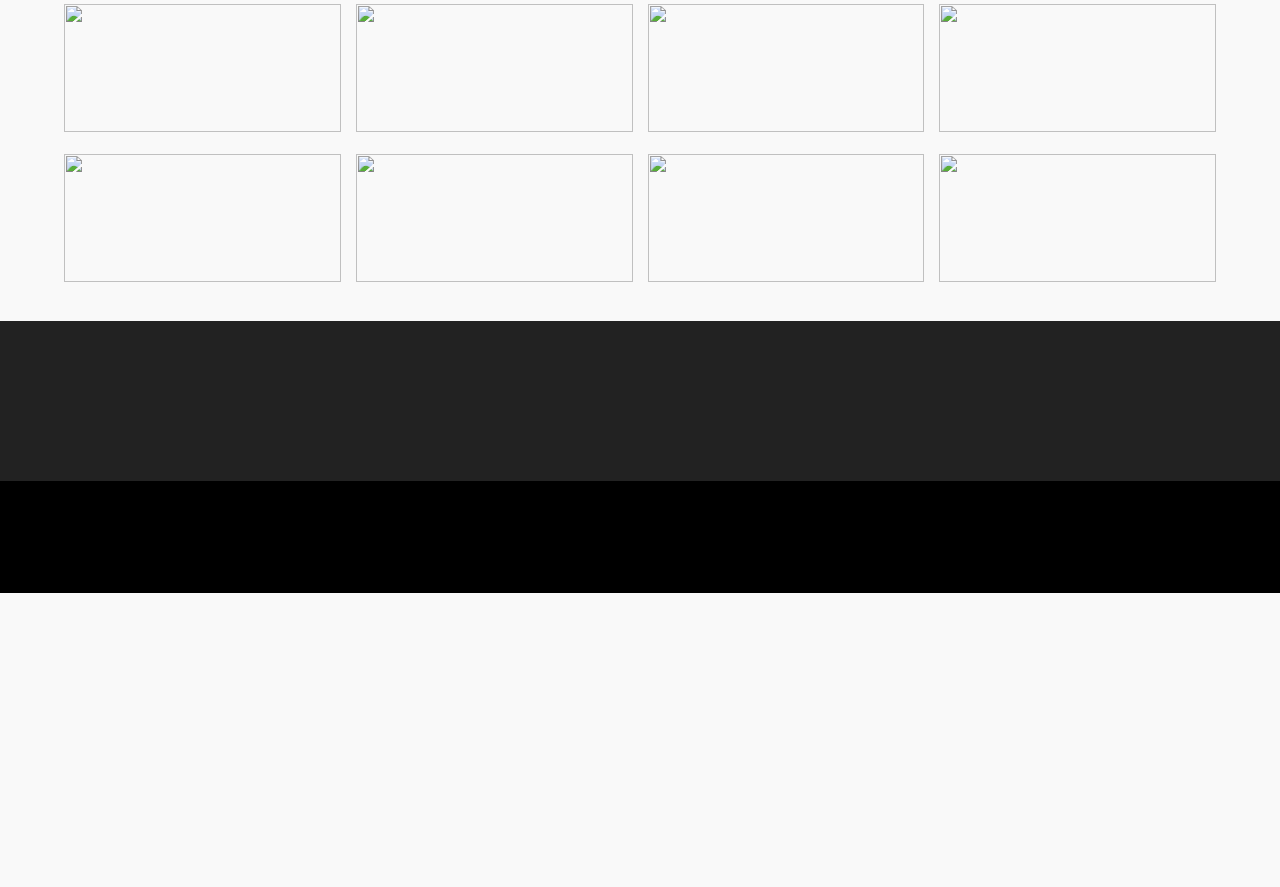
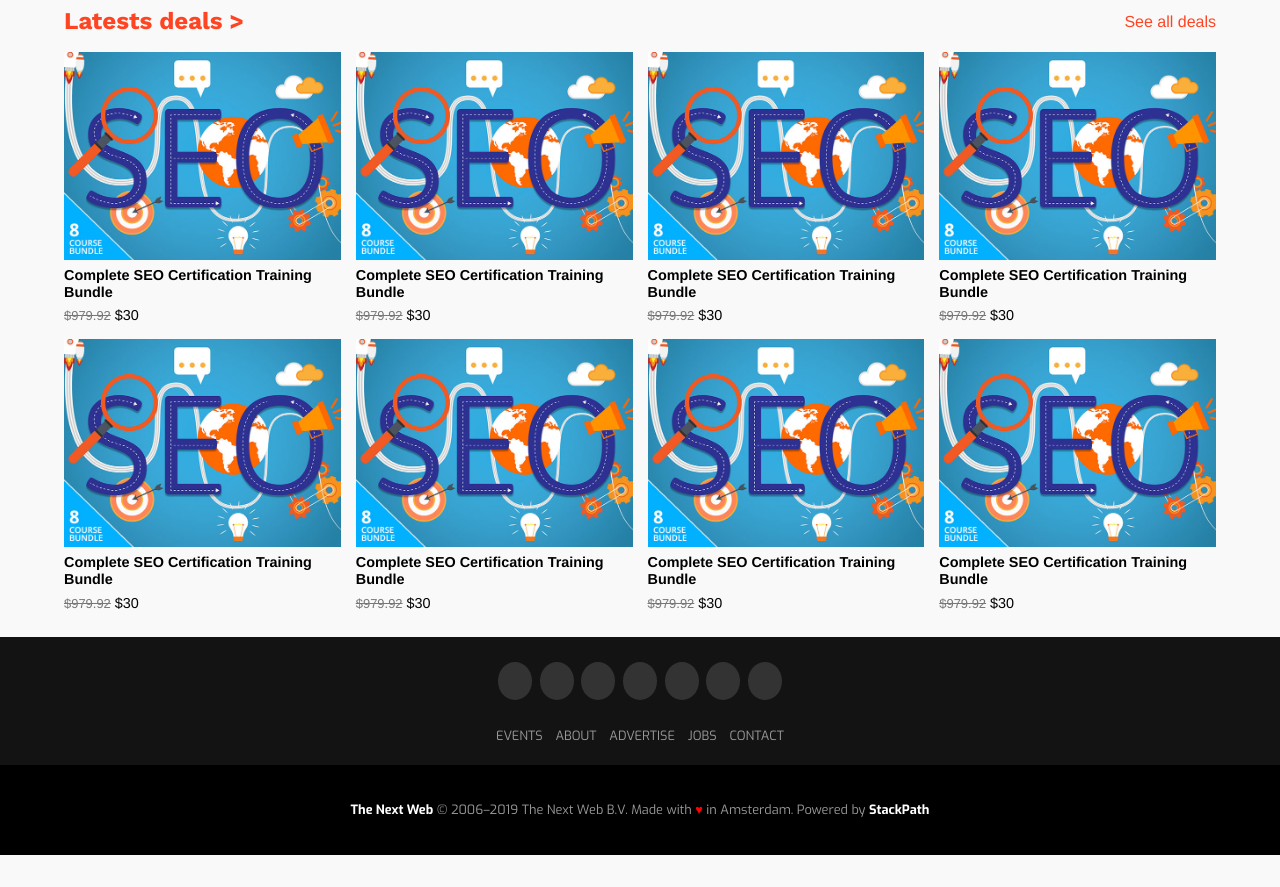
Before and after one commit to totocorvidoni/Building-Responsive-TNW, a plain HTML site: page index.html in a window 1280 px wide. Shown: the part 3577-4464 px from the top of the page. Before the commit the page ends 4202 px from the top, so only its background shows below. Drawn offline with nearby package versions, Linux system fonts and the light colour scheme.

Commit message:
Finish deals and footer styling

```diff
--- a/index.html
+++ b/index.html
@@ -378,57 +378,76 @@
       </section>
       <section class="deals">
         <div class="deals-title">
-          <h2>Latests deals</h2>
+          <h2><a href="#">Latests deals ></a></h2>
           <a href="#">See all deals</a>
         </div>
         <div class="content-grid">
           <div class="content">
-            <img src="" alt="">
-            <h3></h3>
-            <p></p>
+            <a href="#" class="picture"><img src="images/deal1.jpg" alt="SEO"></a>
+            <h3><a href="#">Complete SEO Certification Training Bundle</a></h3>
+            <p class="price"><span>$979.92</span> $30</p>
           </div>
           <div class="content">
-            <img src="" alt="">
-            <h3></h3>
-            <p></p>
+            <a href="#" class="picture"><img src="images/deal1.jpg" alt="SEO"></a>
+            <h3><a href="#">Complete SEO Certification Training Bundle</a></h3>
+            <p class="price"><span>$979.92</span> $30</p>
           </div>
           <div class="content">
-            <img src="" alt="">
-            <h3></h3>
-            <p></p>
+            <a href="#" class="picture"><img src="images/deal1.jpg" alt="SEO"></a>
+            <h3><a href="#">Complete SEO Certification Training Bundle</a></h3>
+            <p class="price"><span>$979.92</span> $30</p>
           </div>
           <div class="content">
-            <img src="" alt="">
-            <h3></h3>
-            <p></p>
+            <a href="#" class="picture"><img src="images/deal1.jpg" alt="SEO"></a>
+            <h3><a href="#">Complete SEO Certification Training Bundle</a></h3>
+            <p class="price"><span>$979.92</span> $30</p>
           </div>
           <div class="content">
-            <img src="" alt="">
-            <h3></h3>
-            <p></p>
+            <a href="#" class="picture"><img src="images/deal1.jpg" alt="SEO"></a>
+            <h3><a href="#">Complete SEO Certification Training Bundle</a></h3>
+            <p class="price"><span>$979.92</span> $30</p>
           </div>
           <div class="content">
-            <img src="" alt="">
-            <h3></h3>
-            <p></p>
+            <a href="#" class="picture"><img src="images/deal1.jpg" alt="SEO"></a>
+            <h3><a href="#">Complete SEO Certification Training Bundle</a></h3>
+            <p class="price"><span>$979.92</span> $30</p>
           </div>
           <div class="content">
-            <img src="" alt="">
-            <h3></h3>
-            <p></p>
+            <a href="#" class="picture"><img src="images/deal1.jpg" alt="SEO"></a>
+            <h3><a href="#">Complete SEO Certification Training Bundle</a></h3>
+            <p class="price"><span>$979.92</span> $30</p>
           </div>
           <div class="content">
-            <img src="" alt="">
-            <h3></h3>
-            <p></p>
+            <a href="#" class="picture"><img src="images/deal1.jpg" alt="SEO"></a>
+            <h3><a href="#">Complete SEO Certification Training Bundle</a></h3>
+            <p class="price"><span>$979.92</span> $30</p>
           </div>
         </div>
       </section>
     </div>
   </main>
   <footer>
-    <div class="links"></div>
-    <div class="legal"></div>
+    <div class="links">
+      <ul class= "social">
+        <li><div class="icon facebook"></div></li>
+        <li><div class="icon twitter"></div></li>
+        <li><div class="icon youtube"></div></li>
+        <li><div class="icon instagram"></div></li>
+        <li><div class="icon pinterest"></div></li>
+        <li><div class="icon rss"></div></li>
+        <li><div class="icon email"></div></li>
+      </ul>
+      <ul class="other-links">
+        <li><a href="#">EVENTS</a></li>
+        <li><a href="#">ABOUT</a></li>
+        <li><a href="#">ADVERTISE</a></li>
+        <li><a href="#">JOBS</a></li>
+        <li><a href="#">CONTACT</a></li>
+      </ul>
+    </div>
+    <div class="legal">
+      <p><span class="brand">The Next Web</span> © 2006–2019 The Next Web B.V. Made with <span class="love">♥</span> in Amsterdam. Powered by <span class="brand">StackPath</span></p>
+    </div>
   </footer>
 </body>
 </html>
--- a/styles.css
+++ b/styles.css
@@ -894,14 +894,34 @@ section h2 a:hover {
   position: absolute;
   top: 13px;
   width: 4px;
+}
 
-}
-}
 
 /* Deals */
 
 .deals {
-  margin-top: 2em;
+  margin-top: 3em;
+}
+
+.deals .content-grid img {
+  height: 13em;
+  object-fit: fill;
+  position: left;
+}
+
+.deals .content {
+  position: relative;
+}
+
+.price {
+  margin-top: .5em;
+  font-size: .9em;
+}
+
+.price span {
+  text-decoration: line-through;
+  color: #777;
+  font-size: .9em;
 }
 
 .deals-title {
@@ -911,22 +931,125 @@ section h2 a:hover {
   display: -o-flex;
   display: flex;
   justify-content: space-between;
+  -ms-align-items: center;
+  align-items: center;
+}
+
+.deals-title a {
+  text-decoration: none;
+  color: #f42;
+}
+
+.deals-title a:hover {
+  color: #000;
 }
 
 /* Footer */
 
 footer {
   margin-top: 2em;
+  font-family: "Exo", sans-serif;
+  font-size: .8em;
 }
 
 .links {
+  display: grid;
+  grid-gap: 2em;
+  grid-auto-flow: columns;
+  justify-content: center;
+  align-content: center;
+  justify-items: center;
   height: 10em;
-  background: #222;
+  background: #131313;
+}
+
+.links ul {
+  display: -webkit-flex;
+  display: -moz-flex;
+  display: -ms-flex;
+  display: -o-flex;
+  display: flex;
+  list-style-type: none;
+}
+
+.links a {
+  text-decoration: none;
+  color: #999;
+  margin: 0 .5em;
+}
+
+.links a:hover {
+  color: #fff;
+}
+
+.social li {
+  padding: 0.7em;
+  margin: 0.3em;
+  border-radius: 50%;
+  background: #333;
+}
+
+.social li > * {
+  height: 16px;
+  width: 16px;
+}
+
+.facebook {
+  background-position: -272px -272px;
+}
+
+.twitter {
+  background-position: -1024px -1024px;
+}
+
+.youtube {
+  background-position: -1280px -1280px;
+}
+
+.instagram {
+  background-position: -416px -416px;
+}
+
+.pinterest {
+  background-position: -672px -672px;
+}
+
+.rss {
+  background-position: -816px -816px;
+}
+
+.email {
+  background-position: -576px -576px;
 }
 
 .legal {
   height: 7em;
   background: #000;
+  display: -webkit-flex;
+  display: -moz-flex;
+  display: -ms-flex;
+  display: -o-flex;
+  display: flex;
+  flex-flow: column;
+  justify-content: center;
+  align-items: center;
+}
+
+.legal p {
+  color: #999;
+  font-size: 1em;
+  width: 50%;
+  text-align: center;
+}
+
+.brand {
+  color: #fff;
+  font-weight: 700;
+}
+
+.love {
+  color: #f00;
+  font-weight: 700;
 }
 
 /* Media Queries */
@@ -1007,7 +1130,7 @@ footer {
   }
 
   .content-grid img {
-    height: 5em;
+    height: 5em !important;
   }
 
   .content-grid .picture {
```
Also changed, not shown: images/deal1.jpg (added).
